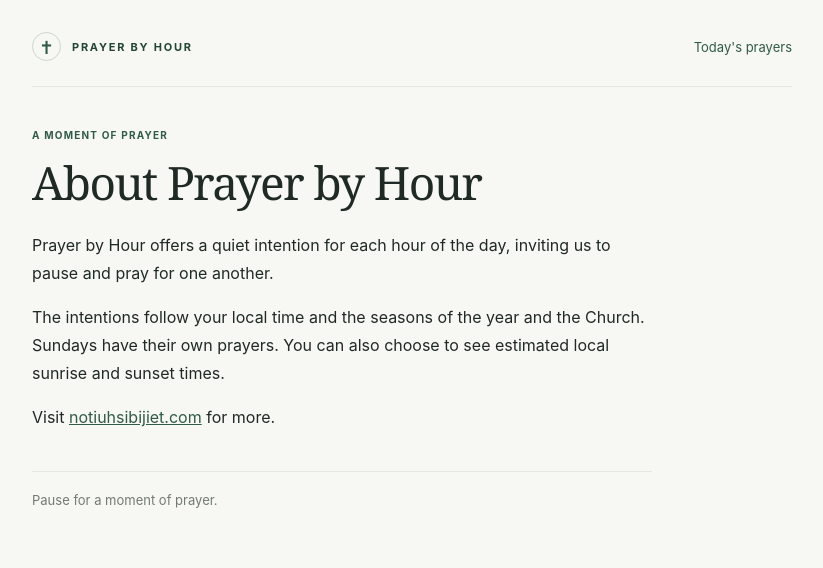
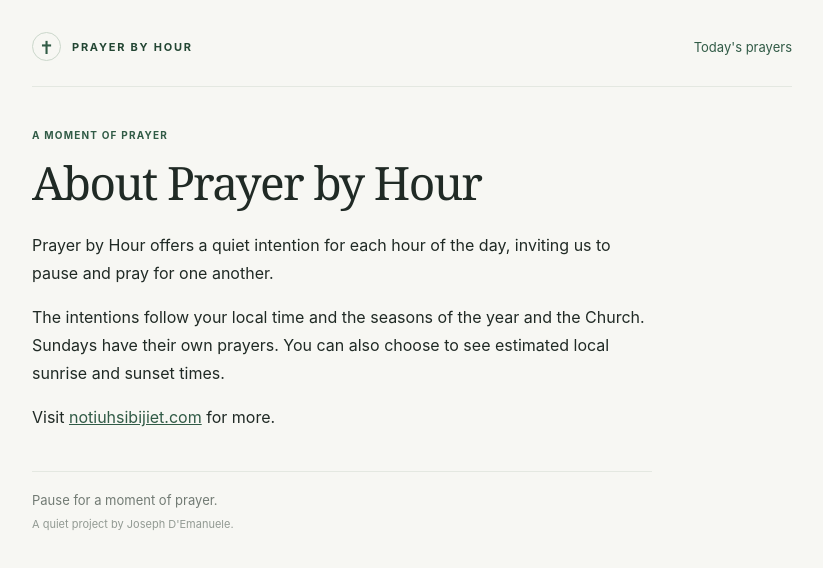
Before and after one commit to jod75lab/prayer-by-hour, a plain HTML site: page about.html in a window 1280 px wide. Shown: the whole page, without its empty margins (228-1051 px from the left). Drawn offline with Linux system fonts and the light colour scheme.

Commit message:
chor: Adds my name to the about page.

```diff
--- a/about.html
+++ b/about.html
@@ -30,6 +30,7 @@
       h1 { margin: 0 0 24px; font: 400 clamp(34px, 6vw, 46px)/1.08 Georgia, "Times New Roman", serif; letter-spacing: -.035em; }
       p { font-size: 16px; line-height: 1.75; }
       footer { margin-top: 40px; padding-top: 20px; border-top: 1px solid #e4e8e1; color: #727b74; font-size: 13px; }
+      .credit { margin: 7px 0 0; color: #929a93; font-size: 11px; }
       @media (max-width: 560px) {
         .page { width: min(100% - 28px, 760px); padding-top: 20px; }
         main { padding-top: 34px; }
@@ -49,7 +50,10 @@
         <p>Prayer by Hour offers a quiet intention for each hour of the day, inviting us to pause and pray for one another.</p>
         <p>The intentions follow your local time and the seasons of the year and the Church. Sundays have their own prayers. You can also choose to see estimated local sunrise and sunset times.</p>
         <p>Visit <a href="https://www.notiuhsibijiet.com">notiuhsibijiet.com</a> for more.</p>
-        <footer>Pause for a moment of prayer.</footer>
+        <footer>
+          Pause for a moment of prayer.
+          <p class="credit">A quiet project by Joseph D'Emanuele.</p>
+        </footer>
       </main>
     </div>
   </body>
```
